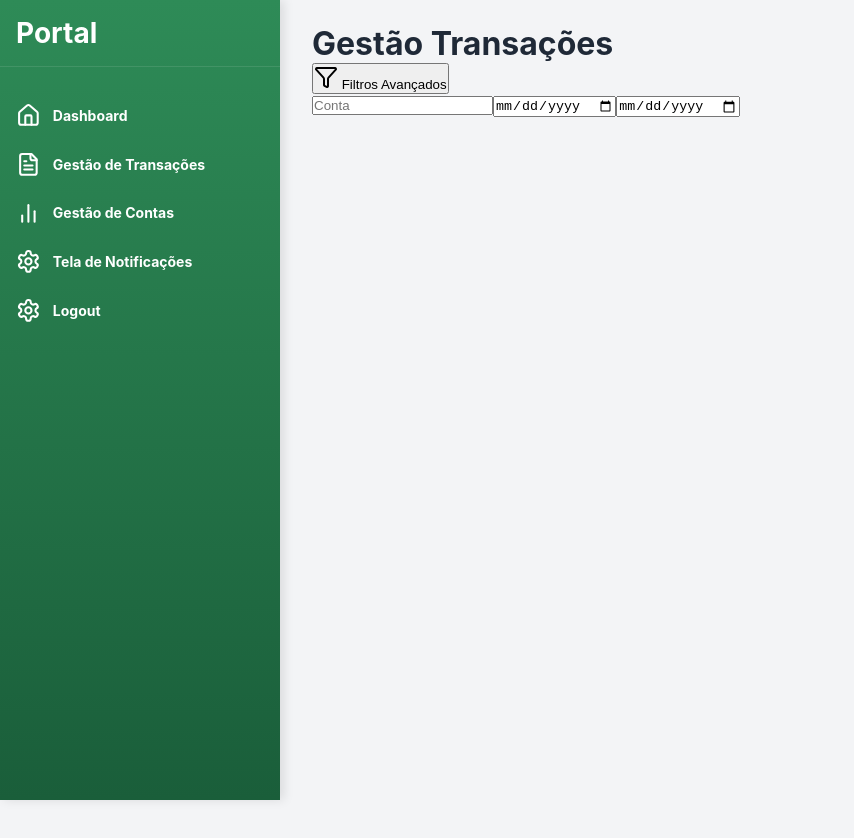
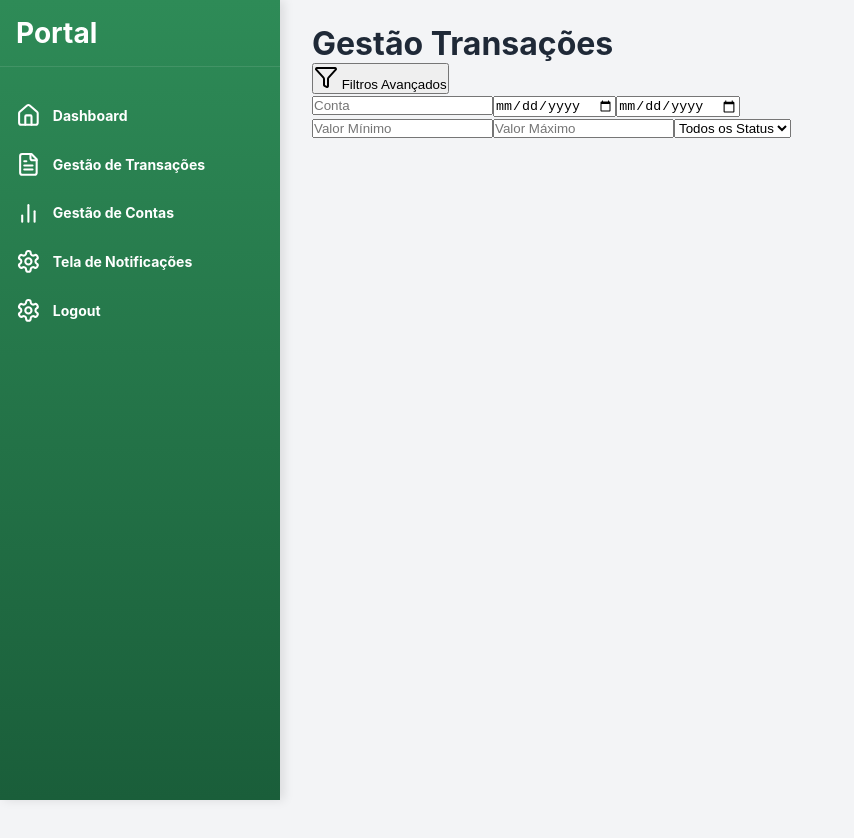
Before and after one commit to RusthenRonald2006/Portal-de-analise-em-anomalias-transacionais, a React (Create React App) app in the folder detec-anomalias/: page /gestaotransacoes in a window 1280 px wide. Shown: the top 838 px of the page, without its empty margins (0-854 px from the left). Built offline with nearby package versions, Linux system fonts and the light colour scheme; the HTML template or start-up script is replaced by a standard one.

Commit message:
adicionando input e select

```diff
--- a/detec-anomalias/src/components/Pages/GestaoTransacoes.js
+++ b/detec-anomalias/src/components/Pages/GestaoTransacoes.js
@@ -37,7 +37,22 @@ function GestaoTransacoes(){
                             />
                         </div>
                         <div className={styles.filter_group}>
+                        <input
+                            type="number"
+                            placeholder="Valor Mínimo"
+                        />
+                        <input
+                            type="number"
+                            placeholder="Valor Máximo"
+                        />
+                        <select
 
+                        >
+                            <option value="">Todos os Status</option>
+                            <option value="normal">Normal</option>
+                            <option value="suspicious">Suspeita</option>
+                            <option value="analyzing">Em Análise</option>
+                        </select>
                         </div>
                     </div>
                 </div>
```
